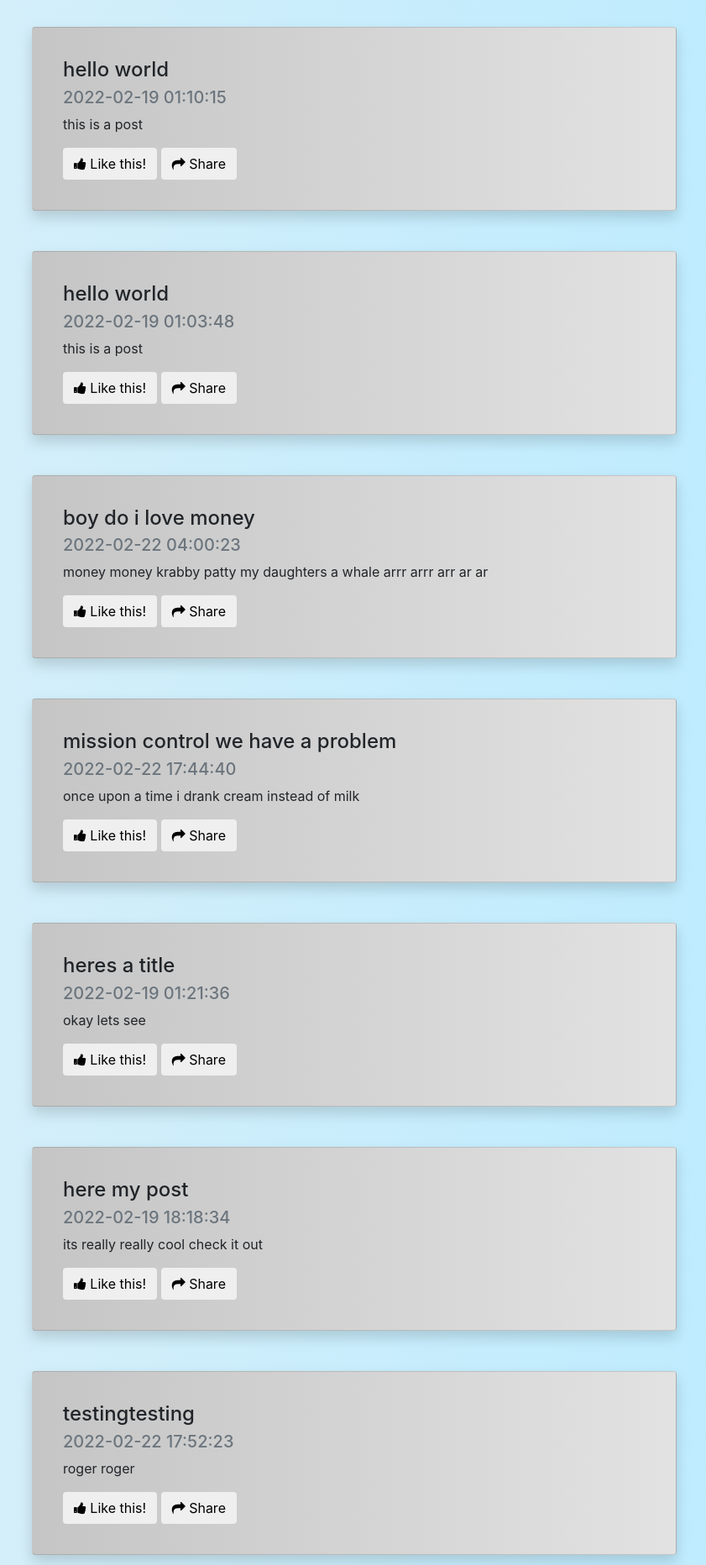
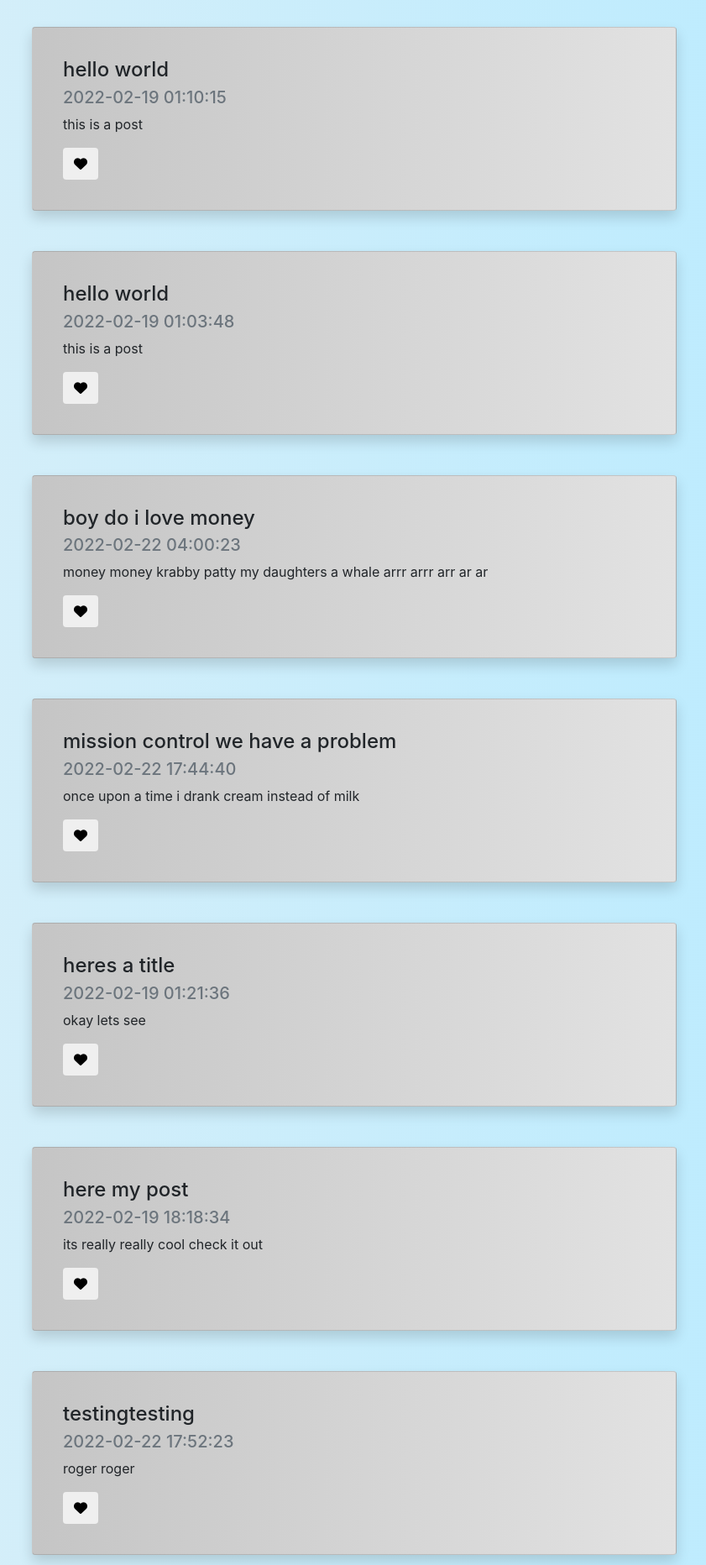
Before and after one commit to samforbyn/seQRet, a Flask app: page /feed in a window 1280 px wide. Shown: the part 56-1920 px from the top of the page at 84% size, without its empty margins (218-1059 px from the left). Run offline with Flask 2, Linux system fonts and the light colour scheme; a user stored in the database is signed in; data comes from the database, SQL or seed files in the repository; both versions use the stored data as it was after the commit; some libraries are stand-ins or nearby versions.

Commit message:
added favorite logic to feed

```diff
--- a/website/auth.py
+++ b/website/auth.py
@@ -72,13 +72,13 @@ def sign_up():
             except IntegrityError as e:
                 db.session.rollback()
                 flash('Username already taken, try again.', category='error')
-                return redirect(url_for('auth.sign_up', error=e))
+                return redirect(url_for('auth.sign_up'))
             flash('Account created! You can log in now.', category='success')
             return redirect(url_for('views.home'))
 
     return render_template('sign_up.html', user=current_user)
 
-@auth.route('/profile')
+@auth.route('/profile', methods=['GET', 'POST'])
 def profile():
     user = Users.query.filter_by(username=current_user.username).first()
     users_posts = Posts.query.filter_by(post_author=user.user_id)
--- a/website/templates/base.html
+++ b/website/templates/base.html
@@ -5,8 +5,7 @@
     <meta http-equiv="X-UA-Compatible" content="IE=edge">
     <meta name="viewport" content="width=device-width, initial-scale=1.0">
     <link rel="stylesheet" href="https://stackpath.bootstrapcdn.com/bootstrap/4.1.3/css/bootstrap.min.css" integrity="sha384-MCw98/SFnGE8fJT3GXwEOngsV7Zt27NXFoaoApmYm81iuXoPkFOJwJ8ERdknLPMO" crossorigin="anonymous">
-    <link href="https://stackpath.bootstrapcdn.com/font-awesome/4.7.0/css/font-awesome.min.css" rel="stylesheet" integrity="sha384-wvfXpqpZZVQGK6TAh5PVlGOfQNHSoD2xbE+QkPxCAFlNEevoEH3Sl0sibVcOQVnN" crossorigin="anonymous">
-    <link rel="icon" type="image/x-icon" href="static/seqretsnak3.png">
+    <link rel="stylesheet" href="https://cdnjs.cloudflare.com/ajax/libs/font-awesome/6.0.0/css/all.min.css" integrity="sha512-9usAa10IRO0HhonpyAIVpjrylPvoDwiPUiKdWk5t3PyolY1cOd4DSE0Ga+ri4AuTroPR5aQvXU9xC6qOPnzFeg==" crossorigin="anonymous" referrerpolicy="no-referrer" />    <link rel="icon" type="image/x-icon" href="static/seqretsnak3.png">
     <link rel="stylesheet" href="static/base_css.css">
     {% block style%}
     {% endblock %}
@@ -60,7 +59,7 @@
         {%endblock%}
     </div>
 
-    <script src="https://code.jquery.com/jquery-3.3.1.slim.min.js" integrity="sha384-q8i/X+965DzO0rT7abK41JStQIAqVgRVzpbzo5smXKp4YfRvH+8abtTE1Pi6jizo" crossorigin="anonymous"></script>
+<script src="https://code.jquery.com/jquery-3.3.1.slim.min.js" integrity="sha384-q8i/X+965DzO0rT7abK41JStQIAqVgRVzpbzo5smXKp4YfRvH+8abtTE1Pi6jizo" crossorigin="anonymous"></script>
 <script src="https://cdnjs.cloudflare.com/ajax/libs/popper.js/1.14.3/umd/popper.min.js" integrity="sha384-ZMP7rVo3mIykV+2+9J3UJ46jBk0WLaUAdn689aCwoqbBJiSnjAK/l8WvCWPIPm49" crossorigin="anonymous"></script>
 <script src="https://stackpath.bootstrapcdn.com/bootstrap/4.1.3/js/bootstrap.min.js" integrity="sha384-ChfqqxuZUCnJSK3+MXmPNIyE6ZbWh2IMqE241rYiqJxyMiZ6OW/JmZQ5stwEULTy" crossorigin="anonymous"></script>
 </body>
--- a/website/templates/feed.html
+++ b/website/templates/feed.html
@@ -17,9 +17,9 @@
                 <h4 class="card-title">{{ post.post_title }}</h4>
                 <h5 class="card-subtitle mb-2 text-muted">{{ post.post_date }}</h5>
                 <p class="card-text">{{ post.post_content }}</p>
-                <button class="btn btn-white btn-xs"><i class="fa fa-thumbs-up"></i> Like this!</button>
-                <!-- <button class="btn btn-white btn-xs"><i class="fa fa-comments"></i> Comment</button> -->
-                <button class="btn btn-white btn-xs"><i class="fa fa-share"></i> Share</button>
+                <form method="post">
+                    <button name="favbtn" value = {{ post.post_id }} class="btn btn-white btn-xs"><i class="fa-solid fa-heart"></i></button>
+                </form>
             </div>
         </div>
     </div>
--- a/website/templates/sign_up.html
+++ b/website/templates/sign_up.html
@@ -3,10 +3,6 @@
 {% block title%}Home{% endblock %}
 
 {% block body%}
-
-{% if error %}
-    <h1>Username already exists</h1>
-{% endif %}
 
 <form method="POST">
     <h3 align="center">Sign Up</h3>
--- a/website/views.py
+++ b/website/views.py
@@ -1,7 +1,8 @@
-from flask import Blueprint, flash, render_template, request
+from sqlite3 import IntegrityError
+from flask import Blueprint, flash, redirect, render_template, request, url_for
 from flask_login import login_required, current_user
 import random
-from .models import Posts
+from .models import Posts, Favorites
 from . import db
 
 
@@ -26,9 +27,18 @@ def home():
             flash("Thanks for sharing!")
     return render_template('home.html', user=current_user)
 
-@views.route('/feed')
+@views.route('/feed', methods=['GET', 'POST'])
 @login_required
 def feed():
+    if request.method == 'POST':
+        postNum = request.form.get('favbtn')
+        newFav = Favorites(user_id=current_user.user_id, post_id=postNum)
+        exists = Favorites.query.filter_by(user_id=current_user.user_id, post_id=postNum).first()
+        if exists:
+            flash('This post is already a favorite!', category='error')
+        else:
+            db.session.add(newFav)
+            db.session.commit()
     all_posts = db.session.query(Posts).all()
     def shuffle_filter(posts):
         try:
```
Also changed, not shown: website/database.db.
